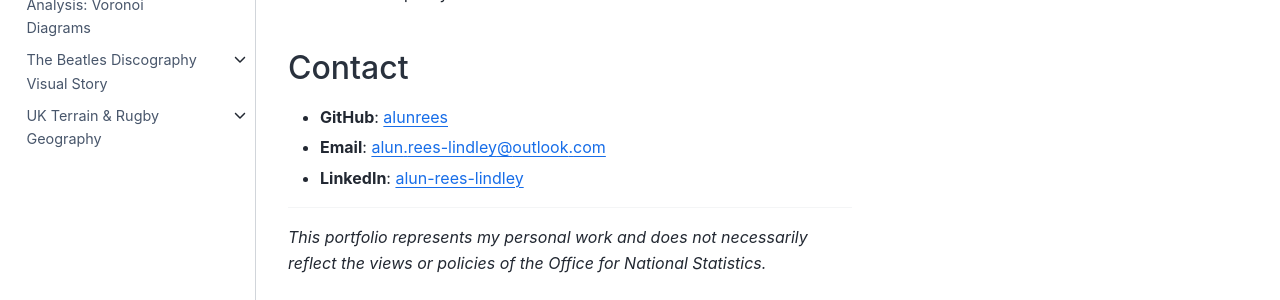
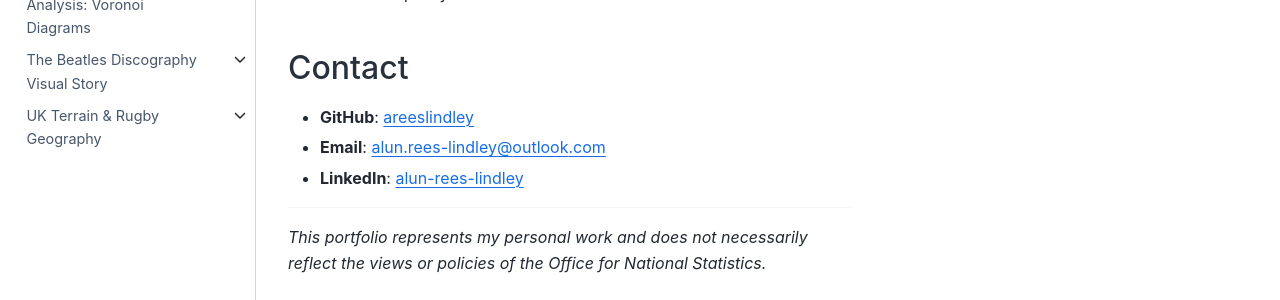
Before and after one commit to areeslindley/projects-website, a Jupyter Book: the page built from about.md, in a window 1280 px wide and 900 px high, scrolled down 1424 px. Shown: the part 463-763 px from the top of the window. Built offline with Jupyter Book 1.0.4 settings and Sphinx 7.4.7 and the Sphinx Book theme 1.1.4, drawn with Linux system fonts in a browser that asks for light colours; pages that are not in the unit, such as notebooks, are missing from menus.

Commit message:
Update About page GitHub link to areeslindley profile.
Co-authored-by: Cursor <cursoragent@cursor.com>

```diff
--- a/about.md
+++ b/about.md
@@ -39,7 +39,7 @@ My doctoral research focused on computational methods in physics, developing ski
 
 ## Contact
 
-- **GitHub**: [alunrees](https://github.com/alunrees)
+- **GitHub**: [areeslindley](https://github.com/areeslindley)
 - **Email**: [alun.rees-lindley@outlook.com](mailto:alun.rees-lindley@outlook.com)
 - **LinkedIn**: [alun-rees-lindley](https://www.linkedin.com/in/alun-rees-lindley/)
 
```
